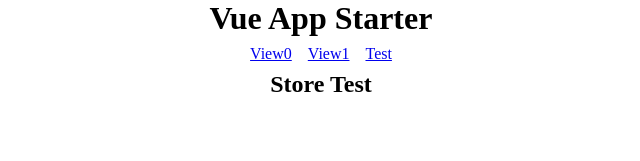
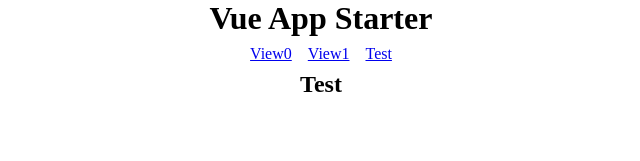
Before and after one commit to ccallen001/vue-app-starter, a Vue app: page /test in a window 1280 px wide. Shown: the top 161 px of the page, without its empty margins (319-959 px from the left). Built offline with nearby package versions, Linux system fonts and the light colour scheme.

Commit message:
change Store Test to Test

```diff
--- a/src/views/Test.vue
+++ b/src/views/Test.vue
@@ -2,7 +2,7 @@
 
 <template>
   <div class="view-StoreTest">
-    <h2>Store Test</h2>
+    <h2>Test</h2>
   </div>
 </template>
 
```
